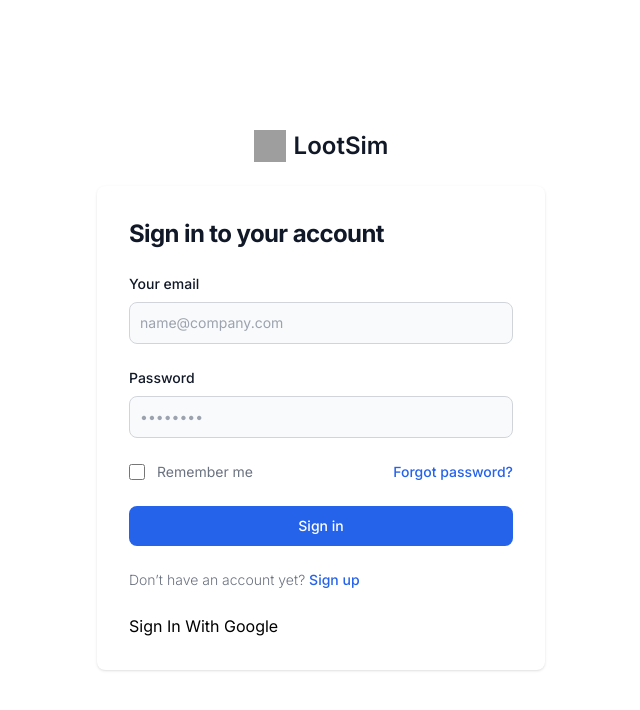
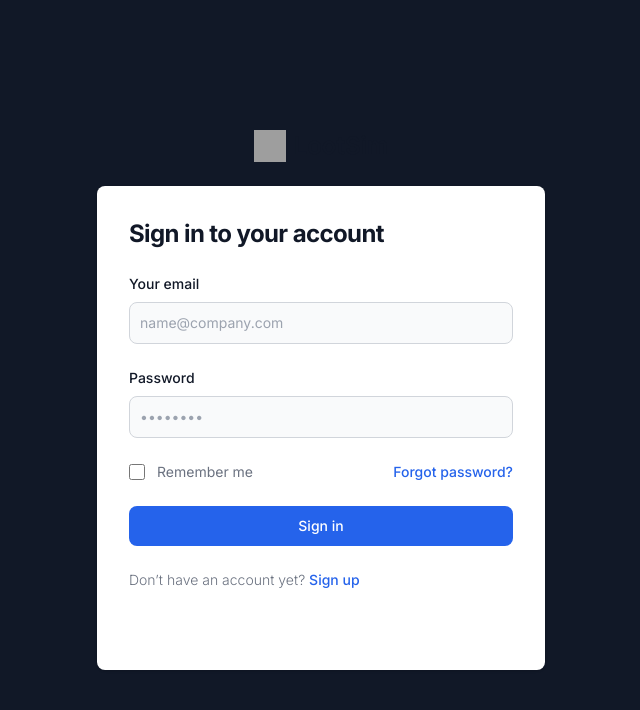
Before and after one commit to deeguyz/lootboxsim, a Next.js app: page /login in a window 1280 px wide. Shown: the top 710 px of the page, without its empty margins (319-959 px from the left). Built offline with nearby package versions, Linux system fonts and the light colour scheme; no server answers; grey boxes are pictures that could not be loaded.

Commit message:
styling text

```diff
--- a/app/api/auth/[...nextauth]/route.tsx
+++ b/app/api/auth/[...nextauth]/route.tsx
@@ -1,8 +1,8 @@
+import { PrismaClient } from '@prisma/client';
 import NextAuth, { type NextAuthOptions } from 'next-auth';
 // import EmailProvider from 'next-auth/providers/email';
+import CredentialsProvider from 'next-auth/providers/credentials';
 import GoogleProvider from 'next-auth/providers/google';
-import CredentialsProvider from 'next-auth/providers/credentials';
-import { PrismaClient } from '@prisma/client';
 
 const prisma = new PrismaClient();
 
--- a/app/dashboard/page.tsx
+++ b/app/dashboard/page.tsx
@@ -8,7 +8,7 @@
   console.log(data);
   return (
     <div>
-      <div className="text-black">{data?.user?.name || 'User'}</div>
+      <div className="text-white">{data?.user?.name || 'User'}</div>
       <SignOutButton />
 
       <div className="flex justify-center items-center h-screen">
--- a/app/layout.tsx
+++ b/app/layout.tsx
@@ -18,7 +18,7 @@
   return (
     <html lang="en">
       <Providers>
-        <body className={`${inter.className} dark:bg-gray-900`}>{children}</body>
+        <body className={`${inter.className} bg-gray-900`}>{children}</body>
       </Providers>
     </html>
   );
--- a/components/auth/SignInButton.tsx
+++ b/components/auth/SignInButton.tsx
@@ -13,7 +13,7 @@
     redirect('/dashboard');
   }
   return (
-    <button className="text-black" onClick={() => signIn(type.toLowerCase())}>
+    <button className="text-white" onClick={() => signIn(type.toLowerCase())}>
       Sign In With {type}
     </button>
   );
--- a/components/items/PullItem.tsx
+++ b/components/items/PullItem.tsx
@@ -43,7 +43,7 @@
   };
 
   return (
-    <div>
+    <div className="text-white">
       <div className="flex justify-center space-x-4">
         <button onClick={handleClick}>Pull 1 Item</button>
         <button onClick={handleClick10}>Pull 10 Items</button>
```
Also changed, not shown: 1 other file (tests, documents, lock files or other folders).
